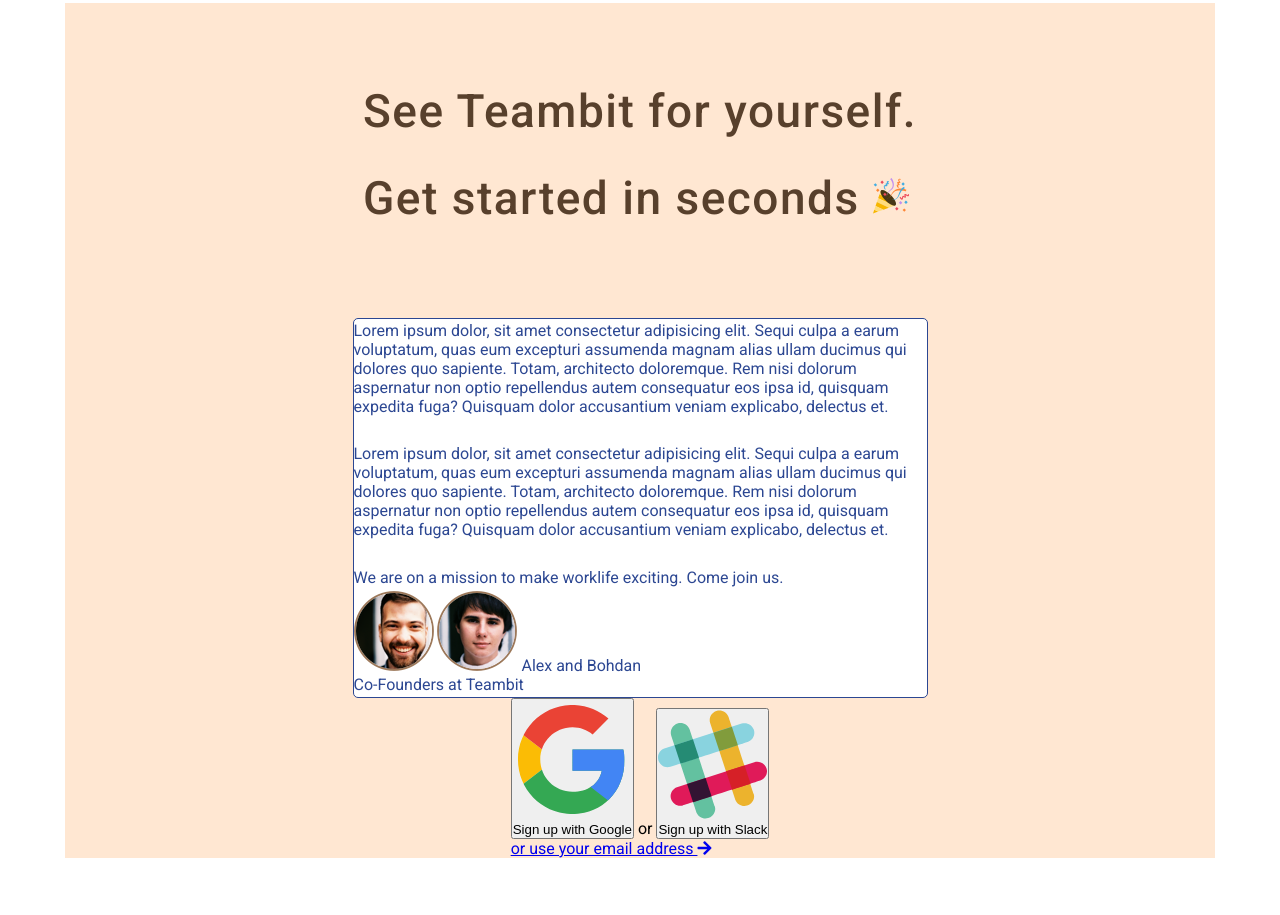
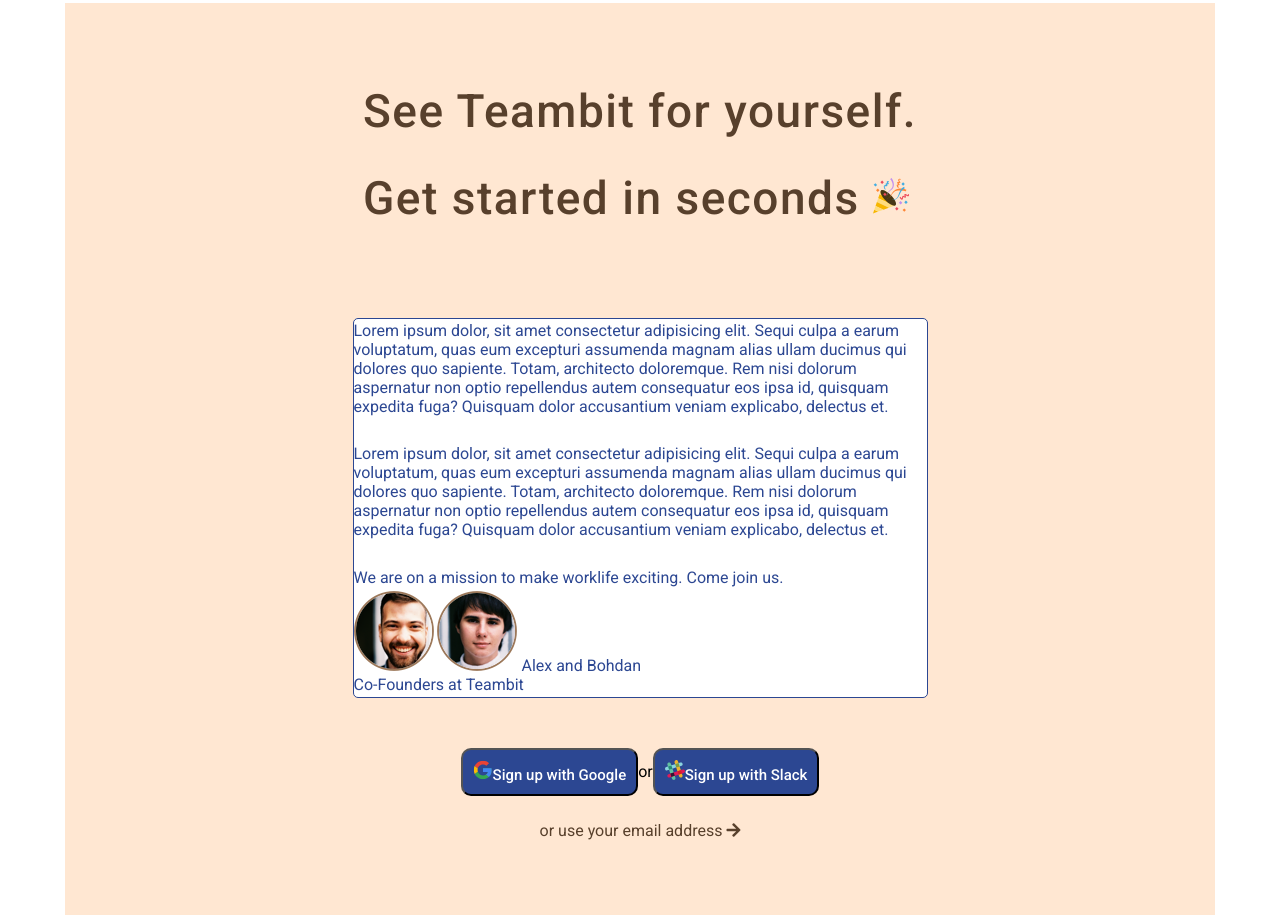
Before and after one commit to romina-trazzi/node-sass-teambit, a website: page index.html in a window 1280 px wide. Shown: the part 5284-6199 px from the top of the page. Before the commit the page ends 6142 px from the top, so only its background shows below. Drawn offline with Linux system fonts and the light colour scheme.

Commit message:
Commit blocco speech grezzo pt 3

```diff
--- a/index.html
+++ b/index.html
@@ -395,7 +395,7 @@
 
             <div class="sign">
 
-                <div class="jumbotron_buttons">
+                <div class="sign_buttons">
                     <button> <img src="dist/img/google-logo.svg" alt="">Sign up with Google</button>
                     <span>or</span>
                     <button> <img src="dist/img/slack-logo.svg" alt="">Sign up with Slack</button>
--- a/src/Partials/_section-start.scss
+++ b/src/Partials/_section-start.scss
@@ -14,10 +14,55 @@
     & .speech {
         height: 380px;
         width: 50%;
+        @include FlexAround(380px, column);
         background-color: map-get($backgroundColor, regular);
         color: map-get($colorPalette, ocean);
         border: 1px solid map-get($colorPalette, ocean);
         border-radius: 5px;
-        @include FlexAround(380px, column);
+        margin-bottom: 50px;
+    }
+
+    & .sign {
+        & .sign_buttons {
+            @include FlexCenter(100%, row);
+
+            & button {
+                @include Font(15px, 500);
+                font-family: map-get($fontFamily, robot);
+                background-color: map-get($colorPalette, ocean);
+                color: white;
+                padding: 10px;
+                border-radius: 10px;
+                -webkit-border-radius: 10px;
+                -moz-border-radius: 10px;
+                -ms-border-radius: 10px;
+                -o-border-radius: 10px;
+
+                & img {
+                    height: 20px;
+                }
+            }
+        }
+
+        & .email {
+            padding-top: 25px;
+            padding-bottom: 75px;
+            text-align: center;
+
+            & a {
+                &:visited {
+                    @include Font (18px, 300);
+                    font-family: map-get($fontFamily, robot);
+                    text-decoration: none;
+                }
+
+                &:link {
+                    @include Font (16px, 300);
+                    font-family: map-get($fontFamily, robot);
+                    text-decoration: none;
+                }
+
+            }
+        }
     }
 }
```
Also changed, not shown: dist/css/style.css.
